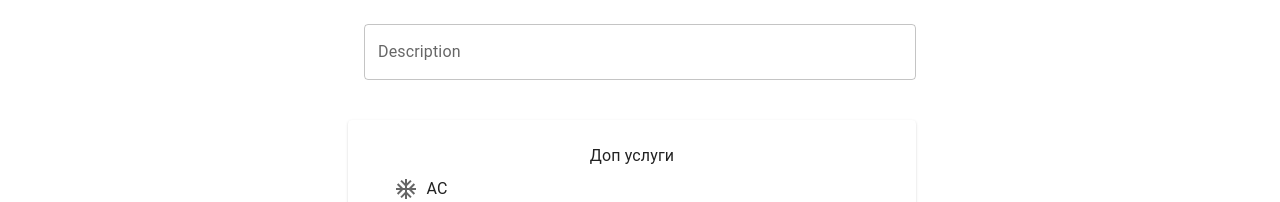
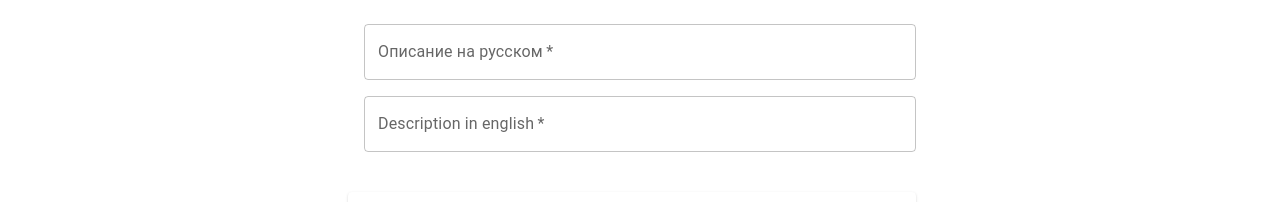
Before and after one commit to omurbekov-azamat/booking, a React (Create React App) app in the folder frontend/: page /hotels/1/createApartment in a window 1280 px wide. Shown: the part 330-532 px from the top of the page. Built offline with nearby package versions, Linux system fonts and the light colour scheme; no server answers.

Commit message:
119# - поменял тип тайп.д.тс у дискрипшен на объект с ключами ру и ен. Сделал два инпута для ввода деска в двух вариантах. Поменял в санках апартамента пост запрос.

```diff
--- a/frontend/src/features/apartments/apartmentThunks.ts
+++ b/frontend/src/features/apartments/apartmentThunks.ts
@@ -20,7 +20,8 @@ export const createApartment = createAsyncThunk<
       formData.append('hotelId', apartment.hotelId);
       formData.append('roomTypeId', apartment.roomTypeId);
       formData.append('price', JSON.stringify(apartment.price));
-      formData.append('description', apartment.description || '');
+      formData.append('description.ru', apartment.description.ru);
+      formData.append('description.en', apartment.description.en);
       formData.append('AC', apartment.AC.toString());
       formData.append('balcony', apartment.balcony.toString());
       formData.append('bath', apartment.bath.toString());
--- a/frontend/src/features/apartments/components/ApartmentForm.tsx
+++ b/frontend/src/features/apartments/components/ApartmentForm.tsx
@@ -1,14 +1,9 @@
 import React, { useEffect, useState } from 'react';
 import {
   Box,
-  Button,
   Card,
   Checkbox,
   Container,
-  Dialog,
-  DialogActions,
-  DialogContent,
-  DialogTitle,
   FormControlLabel,
   Grid,
   IconButton,
@@ -39,7 +34,10 @@ const ApartmentForm = () => {
   const [state, setState] = useState<ApartmentMutation>({
     roomTypeId: '',
     hotelId: '',
-    description: '',
+    description: {
+      ru: '',
+      en: '',
+    },
     images: [],
     price: {
       from: 0,
@@ -80,6 +78,14 @@ const ApartmentForm = () => {
         price: {
           ...prev.price,
           [name]: parseInt(value),
+        },
+      }));
+    } else if (name === 'ru' || name === 'en') {
+      setState((prev) => ({
+        ...prev,
+        description: {
+          ...prev.description,
+          [name]: value,
         },
       }));
     } else {
@@ -195,14 +201,28 @@ const ApartmentForm = () => {
                 </Grid>
               </Grid>
             </Grid>
+
             <Grid item xs>
               <TextField
-                label={'Description'}
+                label={'Описание на русском'}
                 type="text"
-                name="description"
+                name="ru"
                 autoComplete="current-description"
-                value={state.description}
+                value={state.description.ru}
                 onChange={inputChangeHandler}
+                required
+              />
+            </Grid>
+
+            <Grid item xs>
+              <TextField
+                label={'Description in english'}
+                type="text"
+                name="en"
+                autoComplete="current-description"
+                value={state.description.en}
+                onChange={inputChangeHandler}
+                required
               />
             </Grid>
 
--- a/frontend/src/types.d.ts
+++ b/frontend/src/types.d.ts
@@ -48,7 +48,10 @@ export interface ApartmentData {
     from: number;
     till: number;
   };
-  description?: string;
+  description: {
+    ru: string;
+    en: string;
+  };
   AC: boolean;
   balcony: boolean;
   bath: boolean;
```
